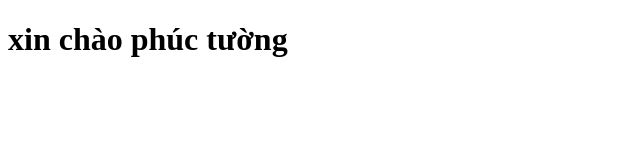
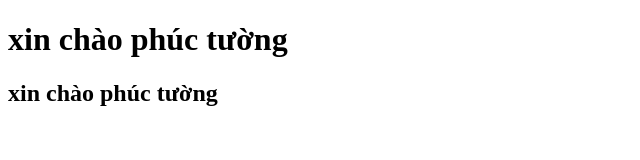
Before and after one commit to NguyenPhuctuong/du-an-dau-tien, a plain HTML site: page index.html in a window 1280 px wide. Shown: the whole page, without its empty margins (0-640 px from the left). Drawn offline with Linux system fonts and the light colour scheme.

Commit message:
add file css and html

```diff
--- a/index.html
+++ b/index.html
@@ -7,5 +7,6 @@
 </head>
 <body>
     <h1>xin chào phúc tường</h1>
+     <h2>xin chào phúc tường</h2>
 </body>
 </html>
```
Also changed, not shown: index.css (added).
